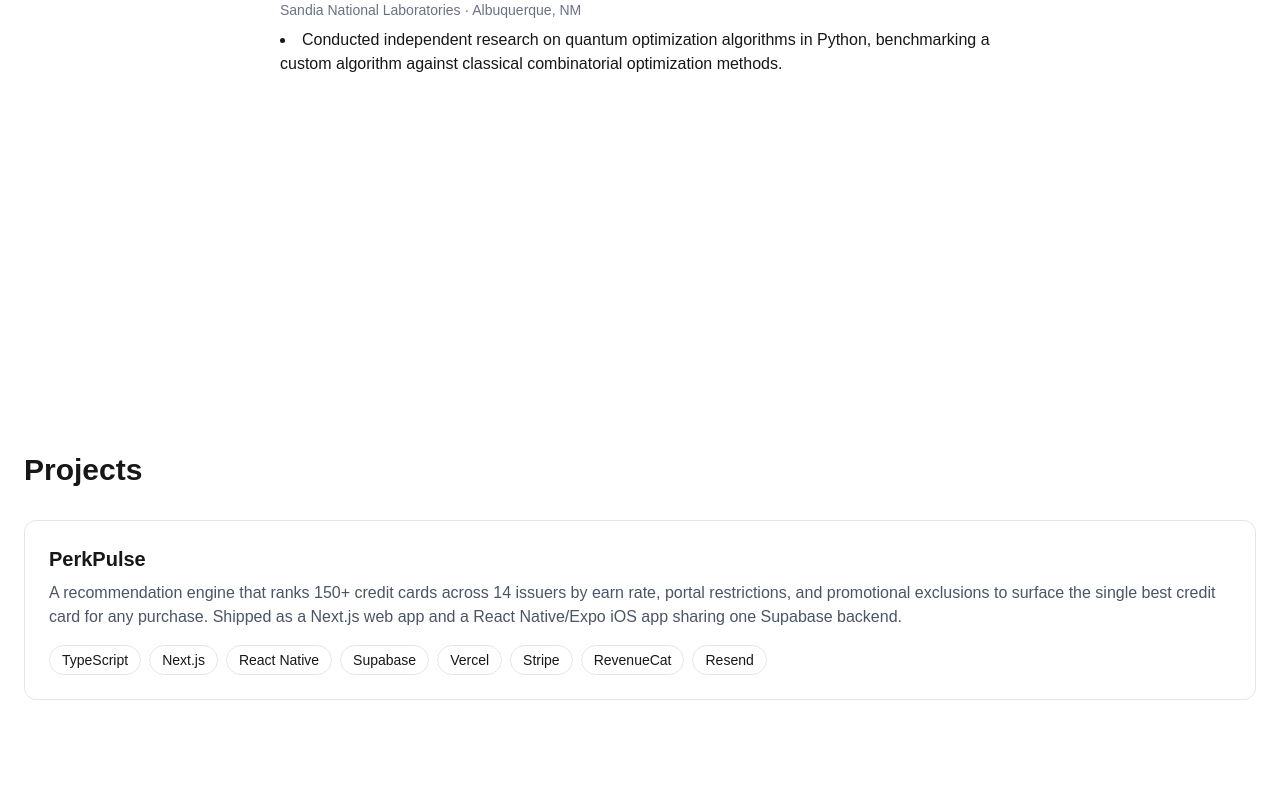
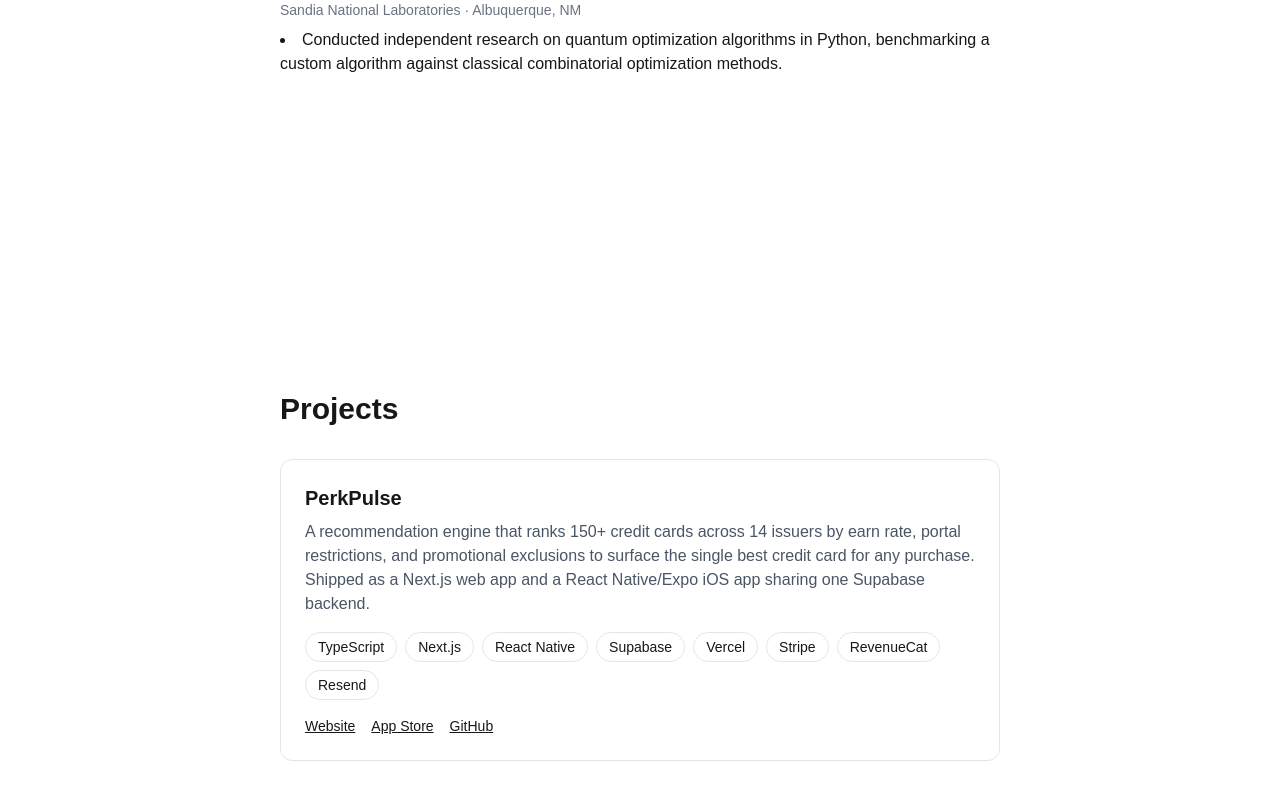
Before and after one commit to JoshuaFoate/portfolio-site, a Next.js app: page / in a window 1280 px wide. Shown: the part 2297-3097 px from the top of the page. Built offline with nearby package versions, Linux system fonts and the light colour scheme.

Commit message:
Add array of links for each project to have multiple links associated

```diff
--- a/src/components/Projects.tsx
+++ b/src/components/Projects.tsx
@@ -1,25 +1,24 @@
 const projects = [
   {
     name: "PerkPulse",
-        description: "A recommendation engine that ranks 150+ credit cards across 14 issuers by earn rate, portal restrictions, and promotional exclusions to surface the single best credit card for any purchase. Shipped as a Next.js web app and a React Native/Expo iOS app sharing one Supabase backend.",
+    description:
+      "A recommendation engine that ranks 150+ credit cards across 14 issuers by earn rate, portal restrictions, and promotional exclusions to surface the single best credit card for any purchase. Shipped as a Next.js web app and a React Native/Expo iOS app sharing one Supabase backend.",
     stack: ["TypeScript", "Next.js", "React Native", "Supabase", "Vercel", "Stripe", "RevenueCat", "Resend"],
-    link: "https://github.com/JoshuaFoate/card-optimizer",
+    links: [
+      { label: "Website", href: "https://www.perkpulse.app" },
+      { label: "App Store", href: "https://apps.apple.com/us/app/perkpulse/id6784066030" },
+      { label: "GitHub", href: "https://github.com/JoshuaFoate/card-optimizer" },
+    ],
   },
 ];
 
 export default function Projects() {
   return (
-        <section id="projects" className="min-h-screen flex flex-col justify-center px-6 max-2-3xl mx-auto">
+    <section id="projects" className="min-h-screen flex flex-col justify-center px-6 max-w-3xl mx-auto">
       <h2 className="text-3xl font-bold mb-8">Projects</h2>
       <div className="flex flex-col gap-8">
         {projects.map((project) => (
-                    <a
-                        key={project.name}
-                        href={project.link}
-                        target="_blank"
-                        rel="noopener noreferrer"
-                        className="block border border-black/10 rounded-xl p-6 hover:border-black/30 transition"
-                    >
+          <div key={project.name} className="border border-black/10 rounded-xl p-6">
             <h3 className="text-xl font-semibold">{project.name}</h3>
             <p className="mt-2 text-gray-600">{project.description}</p>
             <div className="flex flex-wrap gap-2 mt-4">
@@ -32,7 +31,20 @@
                 </span>
               ))}
             </div>
+            <div className="flex flex-wrap gap-4 mt-4">
+              {project.links.map((link) => (
+                <a
+                  key={link.label}
+                  href={link.href}
+                  target="_blank"
+                  rel="noopener noreferrer"
+                  className="underline text-sm"
+                >
+                  {link.label}
                 </a>
+              ))}
+            </div>
+          </div>
         ))}
       </div>
     </section>
```
Lines whose indentation alone changed are shown as unchanged.
